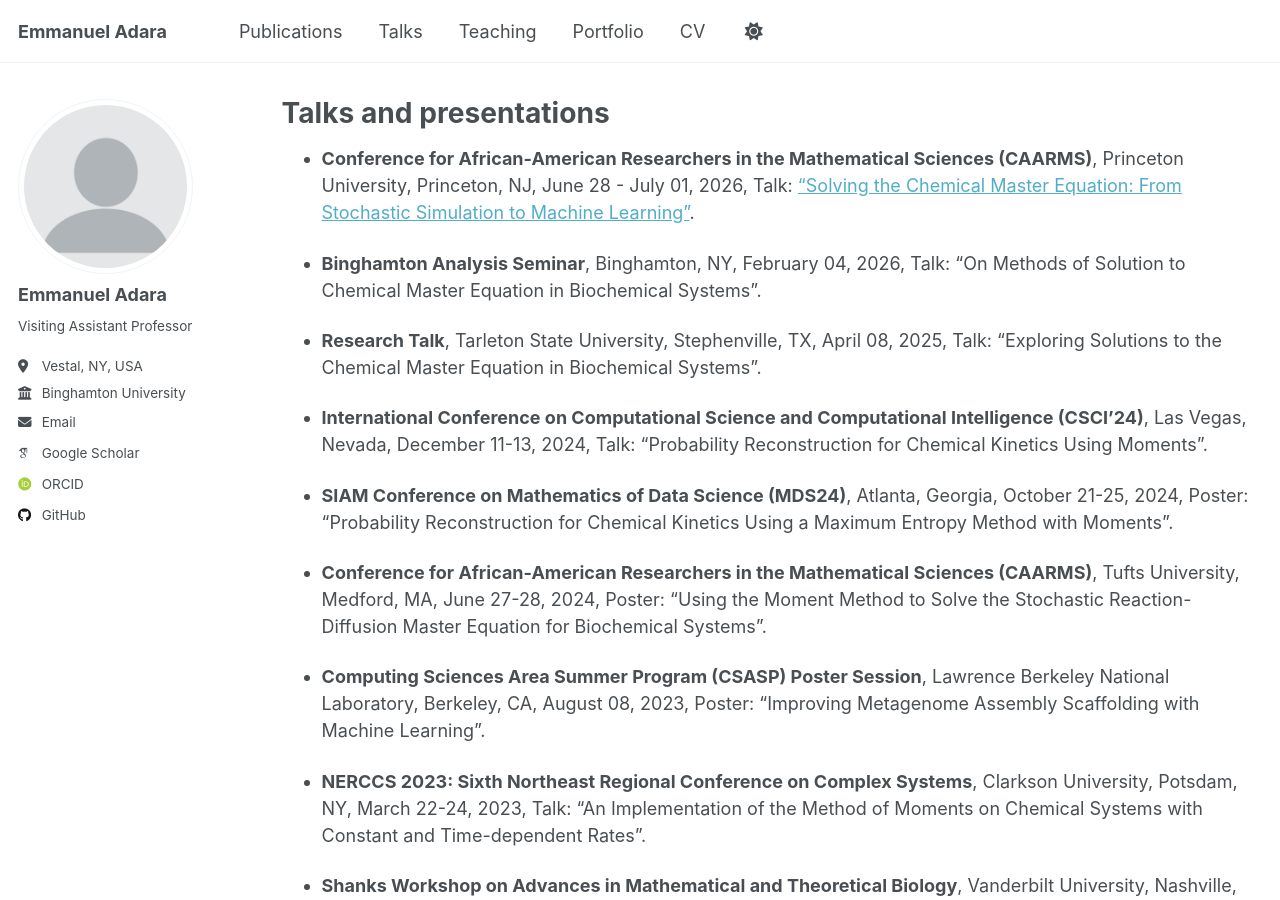
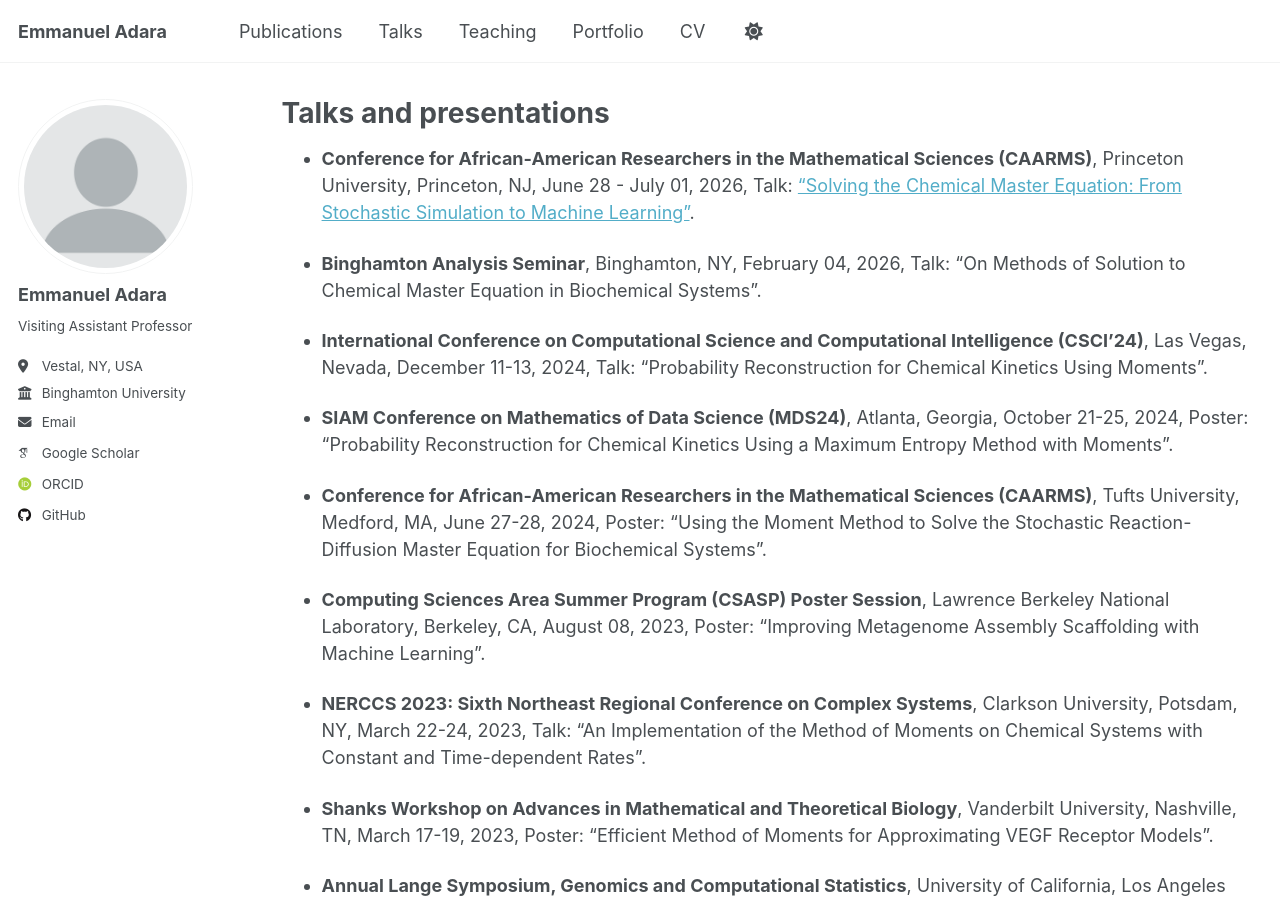
Before and after one commit to EmmanuelAdara/EmmanuelAdara.github.io, a Jekyll site: the page built from _pages/talks.md, in a window 1280 px wide and 900 px high. Built offline with Jekyll 4.4.1, drawn with Linux system fonts in a browser that asks for light colours; some web fonts are replaced; a script that is not in the unit is left out.

Commit message:
Update talks.md

```diff
--- a/_pages/talks.md
+++ b/_pages/talks.md
@@ -10,9 +10,6 @@ Talk: <a href="https://caarms.princeton.edu/"> "Solving the Chemical Master Equa
 
 * **Binghamton Analysis Seminar**, Binghamton, NY, February 04, 2026,
 Talk: "On Methods of Solution to Chemical Master Equation in Biochemical Systems".
-
-* **Research Talk**, Tarleton State University, Stephenville, TX, April 08, 2025,
-Talk: "Exploring Solutions to the Chemical Master Equation in Biochemical Systems".
 
 * **International Conference on Computational Science and Computational Intelligence
 (CSCI’24)**, Las Vegas, Nevada, December 11-13, 2024,
```
